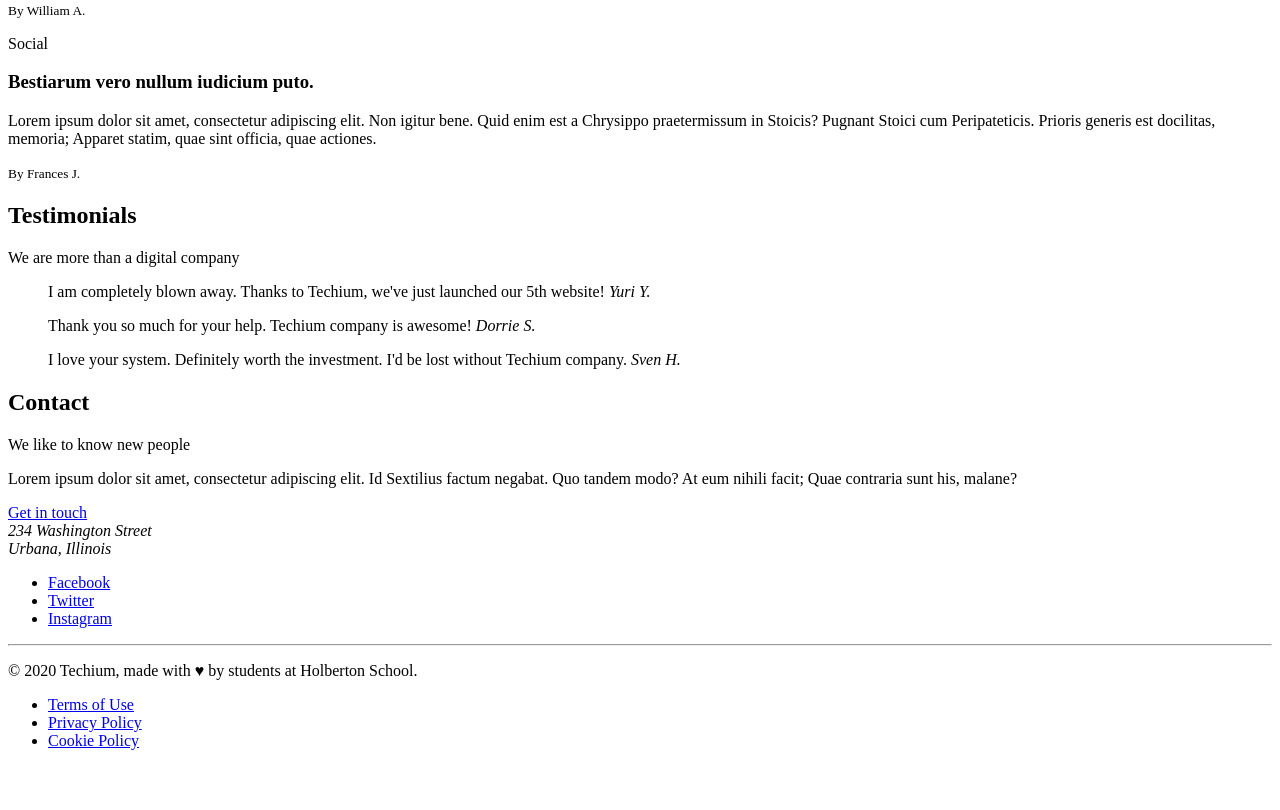
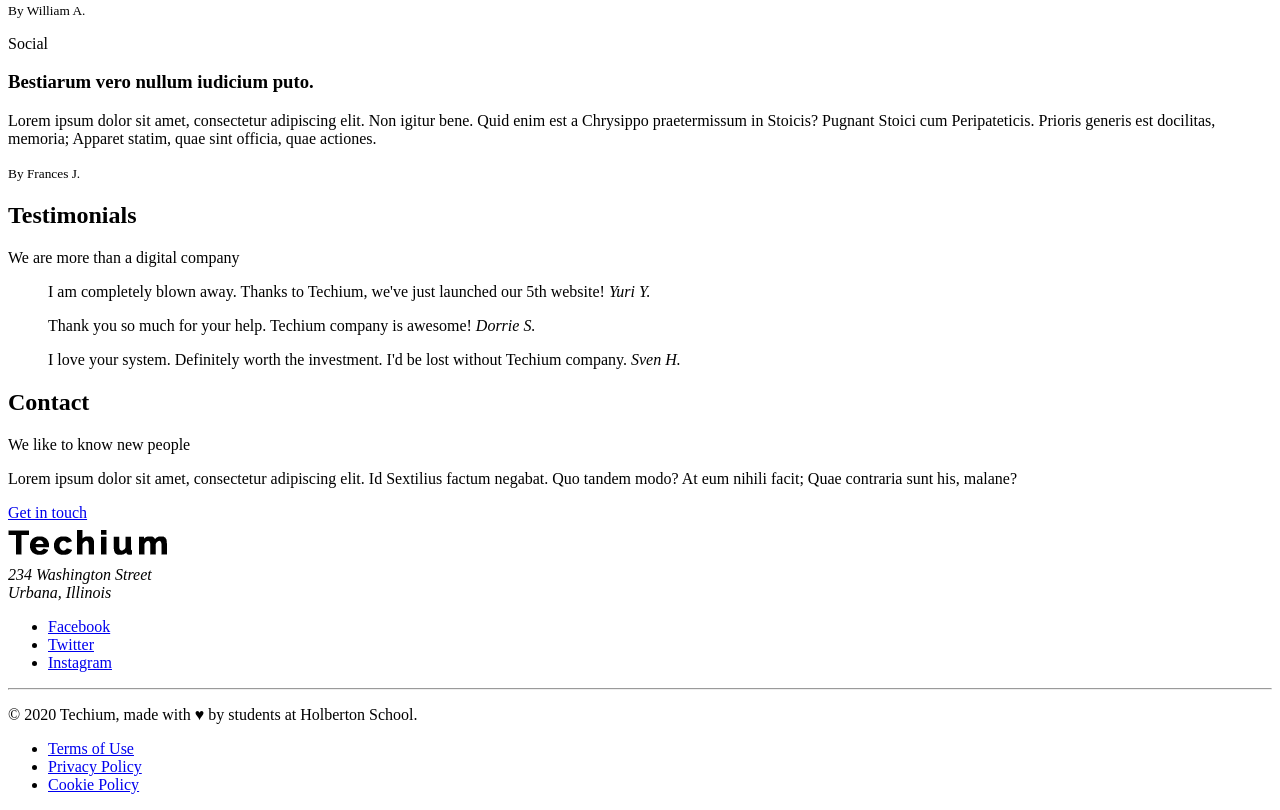
Before and after one commit to Batoul-Alsaeed/holbertonschool-web_front_end, a plain HTML site: page html_advanced/35-index.html in a window 1280 px wide. Shown: the part 1639-2449 px from the top of the page. Before the commit the page ends 2405 px from the top, so only its background shows below. Drawn offline with Linux system fonts and the light colour scheme.

Commit message:
Fix: insert logo image at the beginning of footer

```diff
--- a/html_advanced/35-index.html
+++ b/html_advanced/35-index.html
@@ -169,6 +169,7 @@
 		</main>
 		<!-- Footer -->
 		<footer>
+			<a href="/"><img src="logo-black.png" alt="Techium logo" width="160" height="40"></a>
 			<address>
 				234 Washington Street<br>
 				Urbana, Illinois
```
